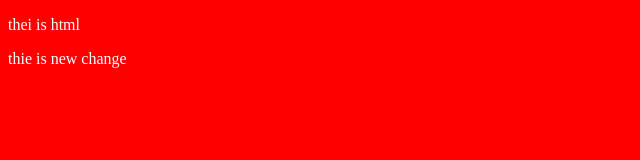
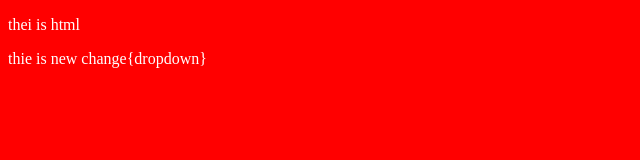
Before and after one commit to anilkumar0091/localrepo, a plain HTML site: page index.html in a window 1280 px wide. Shown: the full height of the page, 0-640 px from the left. Drawn offline with Linux system fonts and the light colour scheme.

```diff
--- a/index.html
+++ b/index.html
@@ -8,7 +8,7 @@
 </head>
 <body>
 <p>thei is html</p>
-<p>thie is new change</p>
+<p>thie is new change{dropdown}</p>
 
 </body>
 </html>
```
